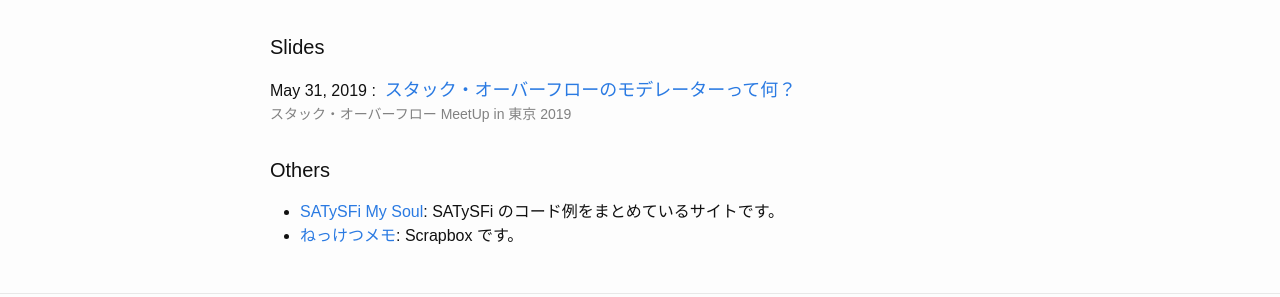
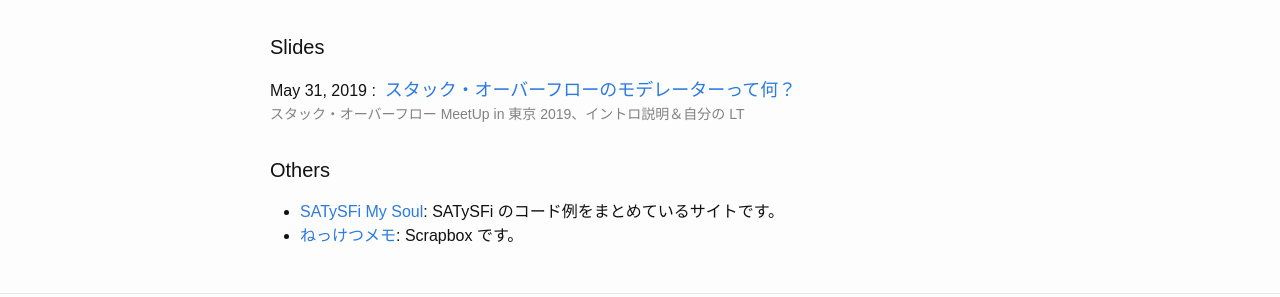
Before and after one commit to nekketsuuu/nekketsuuu.github.io, a Jekyll site: the page built from index.html, in a window 1280 px wide. Shown: the part 1011-1308 px from the top of the page. Built offline with Jekyll 4.4.1, drawn with Linux system fonts in a browser that asks for light colours; formulas are drawn with MathJax 3.

Commit message:
minor change: add description

```diff
--- a/index.html
+++ b/index.html
@@ -26,7 +26,7 @@ layout: default
         <span class="post-meta">May 31, 2019&nbsp;:&nbsp;</span>
 	<span><a class="post-link" href="https://docs.google.com/presentation/d/1D6awJp9zWIKeJwTCMotPQsJcMEA4E8b8bzC19IJgV4g/edit?usp=sharing">スタック・オーバーフローのモデレーターって何？</a></span>
       </div>
-      <div class="post-digest">スタック・オーバーフロー MeetUp in 東京 2019</div>
+      <div class="post-digest">スタック・オーバーフロー MeetUp in 東京 2019、イントロ説明＆自分の LT</div>
     </li>
   </ul>
 
```
